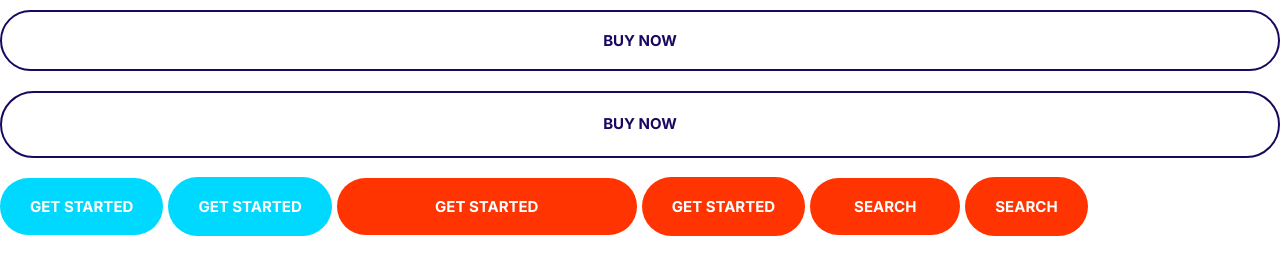
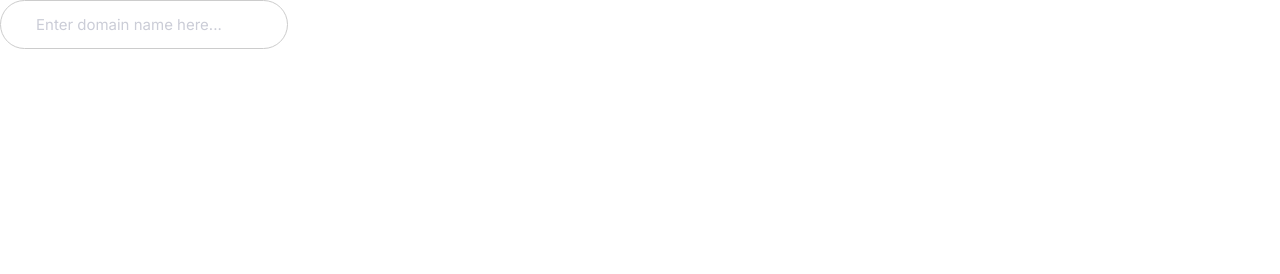
Before and after one commit to ioathina/ios, a plain HTML site: page index.html in a window 1280 px wide. Drawn offline with Linux system fonts and the light colour scheme.

Commit message:
Implementation of the Input component.

```diff
--- a/CSS/styles.css
+++ b/CSS/styles.css
@@ -249,3 +249,21 @@
     font-size: 1.5rem;
   }
 }
+
+/* Inputs */
+.input {
+  border-radius: 30px;
+  border: 1px solid #ccc;
+  color: var(--color-headings);
+  font-size: 2rem;
+  outline: 0; /* to get rid of the default border line */
+  padding: 1.5rem 3.5rem;
+}
+::placeholder {
+  color: #cbcdd7;
+}
+@media screen and (min-width: 1024px) {
+  .input {
+    font-size: 1.5rem;
+  }
+}
--- a/index.html
+++ b/index.html
@@ -15,13 +15,6 @@
     <link rel="stylesheet" href="CSS/styles.css" />
   </head>
   <body>
-    <button class="btn btn--outline">Buy Now</button>
-    <a href="#" class="btn btn--outline">Buy Now</a>
-    <button class="btn btn--secondary">Get Started</button>
-    <a href="#" class="btn btn--secondary">Get Started</a>
-    <button class="btn btn--accent">Get Started</button>
-    <a href="#" class="btn btn--accent">Get Started</a>
-    <button class="btn btn--accent-small">Search</button>
-    <a href="#" class="btn btn--accent-small">Search</a>
+    <input type="text" class="input" placeholder="Enter domain name here..." />
   </body>
 </html>
```
Also changed, not shown: CSS/components/buttons.html (+8 -0 lines).
